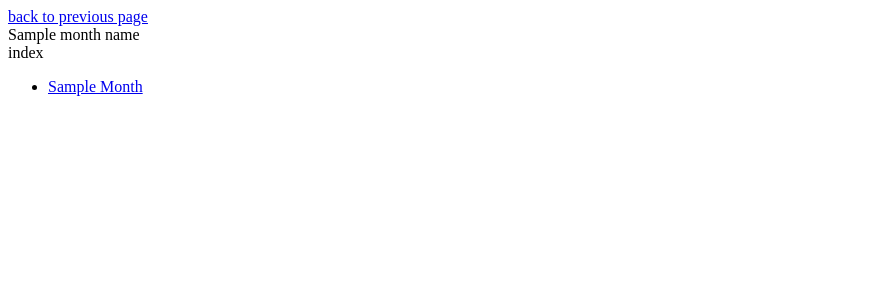
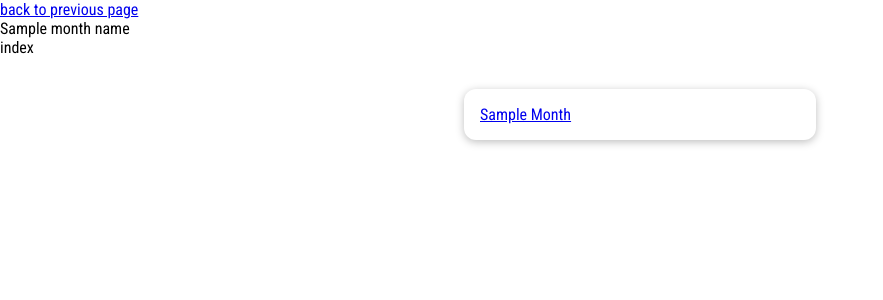
Before and after one commit to a56115624/monthly_challenges, a Django app: template challenges/templates/challenges/index.html in a window 1280 px wide. Shown: the top 300 px of the page, without its empty margins (0-883 px from the left). Run offline with Django 3.2, Linux system fonts and the light colour scheme; the template is opened without the code that fills it: most values are stand-ins (such as "Sample title", 1, 10 or a date in 2020).

Commit message:
加入css開始修飾網站

```diff
--- /dev/null
+++ b/challenges/static/challenges/challenges.css
@@ -0,0 +1,9 @@
+ul {
+    list-style: none;
+    margin: 2rem auto;
+    width: 90%;
+    max-width: 20rem;
+    box-shadow: 0 2px 8px rgba(0, 0, 0, 0.26);
+    padding: 1rem;
+    border-radius: 12px;
+}
--- a/challenges/templates/challenges/index.html
+++ b/challenges/templates/challenges/index.html
@@ -1,4 +1,8 @@
 {% extends  "base.html"%}
+{%load static %}
+{%block css_files%}
+    <link rel="stylesheet" href = "{% static "challenges/challenges.css" %}">
+{% endblock %}
 
 {% block page_title %}
 All_challenges
--- a/challenges/views.py
+++ b/challenges/views.py
@@ -1,5 +1,5 @@
 from django.shortcuts import render
-from django.http import HttpResponse, HttpResponseNotFound, HttpResponseRedirect
+from django.http import Http404, HttpResponseNotFound, HttpResponseRedirect
 from django.urls import reverse
 # from django.template.loader import render_to_string
 
@@ -61,4 +61,4 @@ def monthly_challenge(request, month):
 #        response_data = render_to_string("challenges/challenge.html")
 #        return HttpResponse(response_data)
     except:
-        return HttpResponseNotFound("<h1>This month is not supported!</h1>")
+        raise Http404()
--- a/monthly_challenges/settings.py
+++ b/monthly_challenges/settings.py
@@ -125,3 +125,8 @@ STATIC_URL = 'static/'
 # https://docs.djangoproject.com/en/4.1/ref/settings/#default-auto-field
 
 DEFAULT_AUTO_FIELD = 'django.db.models.BigAutoField'
+
+# 加下面這行為了讓 static能夠在全局被找到,切記如果沒加會找不到
+STATICFILES_DIRS = [
+    BASE_DIR / "static"
+]
--- /dev/null
+++ b/static/styles.css
@@ -0,0 +1,9 @@
+@import url('https://fonts.googleapis.com/css2?family=Roboto+Condensed:wght@400;700&display=swap');
+
+html {
+    font-family: 'Roboto Condensed', sans-serif;
+}
+
+body {
+    margin: 0;
+}
--- a/templates/base.html
+++ b/templates/base.html
@@ -1,3 +1,5 @@
+{%load static %}
+
 <!DOCTYPE html>
 <html lang="en">
 
@@ -6,6 +8,8 @@
     <meta http-equiv="X-UA-Compatible" content="IE=edge">
     <meta name="viewport" content="width=device-width, initial-scale=1.0">
     <title>{% block page_title %}My challenges{% endblock%}</title>
+    <link rel= "stylesheet" href = "{% static "styles.css"%}">
+    {% block css_files %}{% endblock %}
 </head>
 
 <body>
```
Also changed, not shown: templates/404.html (added, +10 -0 lines).
